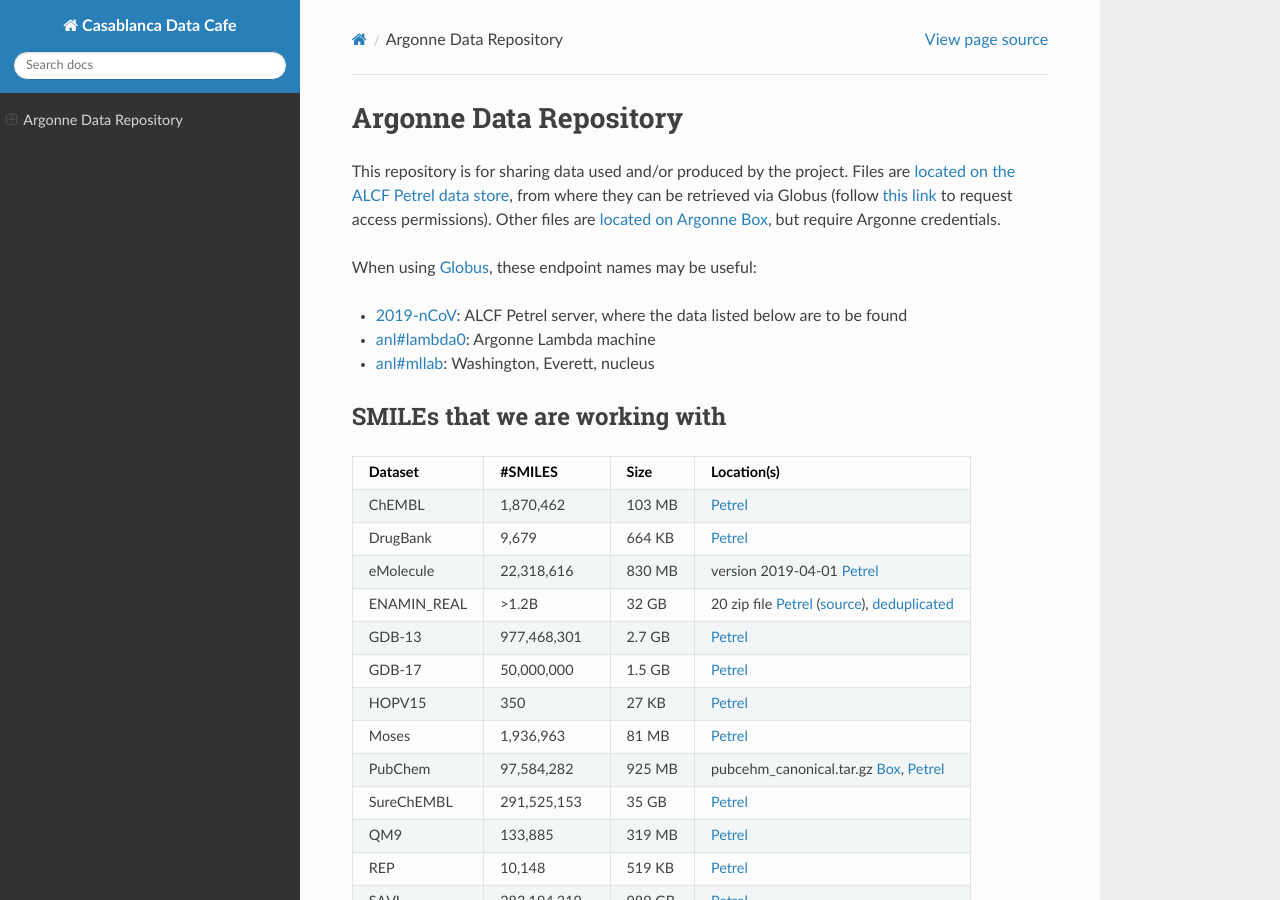
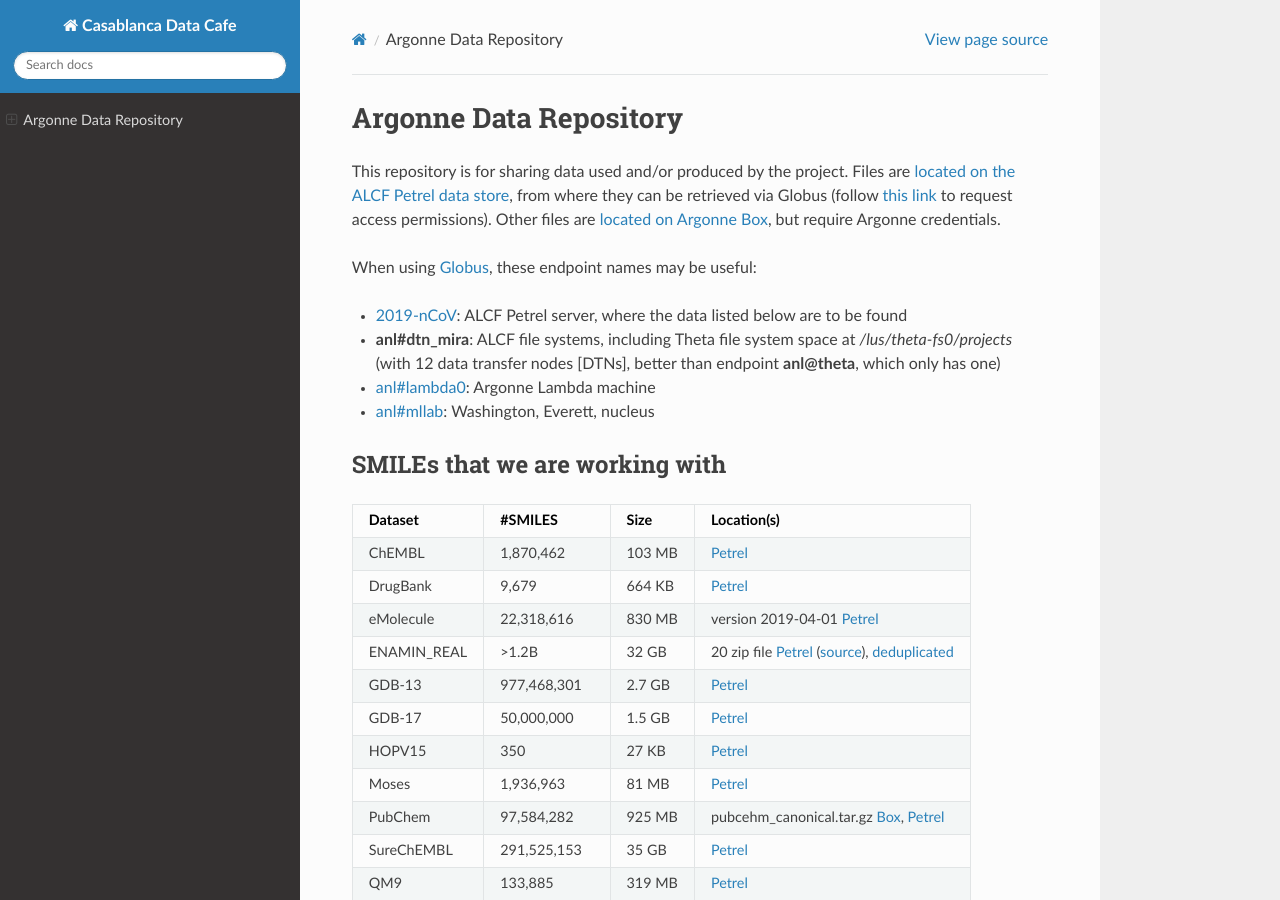
Before and after one commit to 2019-ncovgroup/2019-nCoVdata, a Sphinx documentation site: the page built from docs/index.rst, in a window 1280 px wide and 900 px high. Built offline with Sphinx 7.4.7 and the Read the Docs theme 2.0.0, drawn with Linux system fonts in a browser that asks for light colours.

Commit message:
Update index.rst

```diff
--- a/docs/index.rst
+++ b/docs/index.rst
@@ -11,6 +11,7 @@
 When using `Globus <https://app.globus.org>`_, these endpoint names may be useful:
 
 * `2019-nCoV <https://app.globus.org/file-manager?origin_id=a386b552-6086-11ea-9688-0e56c063f437&origin_path=%2F>`_: ALCF Petrel server, where the data listed below are to be found
+* **anl#dtn_mira**: ALCF file systems, including Theta file system space at `/lus/theta-fs0/projects` (with 12 data transfer nodes [DTNs], better than endpoint **anl@theta**, which only has one)
 * `anl#lambda0 <https://app.globus.org/file-manager?origin_id=8715e4f0-1d34-11ea-9705-021304b0cca7&origin_path=%2Flambda_stor%2Fdata%2F>`_: Argonne Lambda machine
 * `anl#mllab <https://app.globus.org/file-manager?origin_id=2535d252-21ac-11e8-b75c-0ac6873fc732&origin_path=%2F~%2F>`_: Washington, Everett, nucleus
 
```
